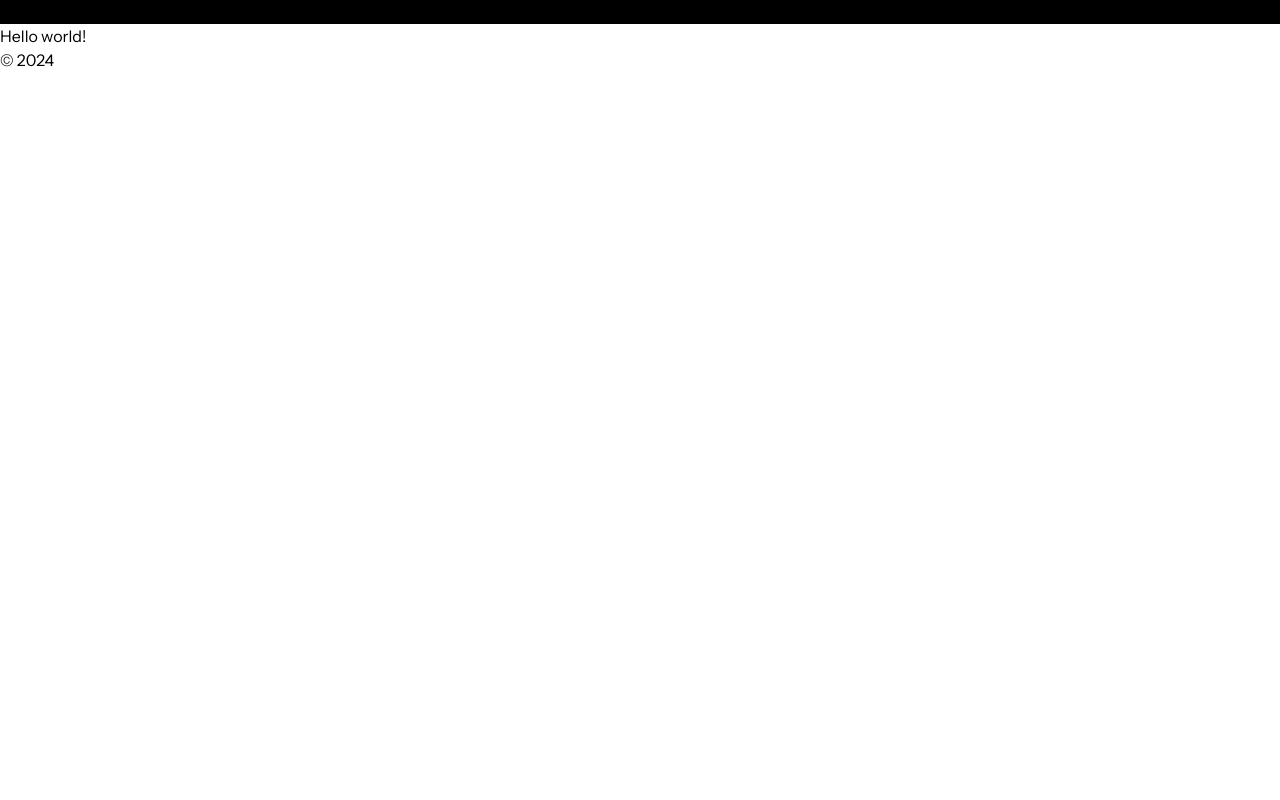
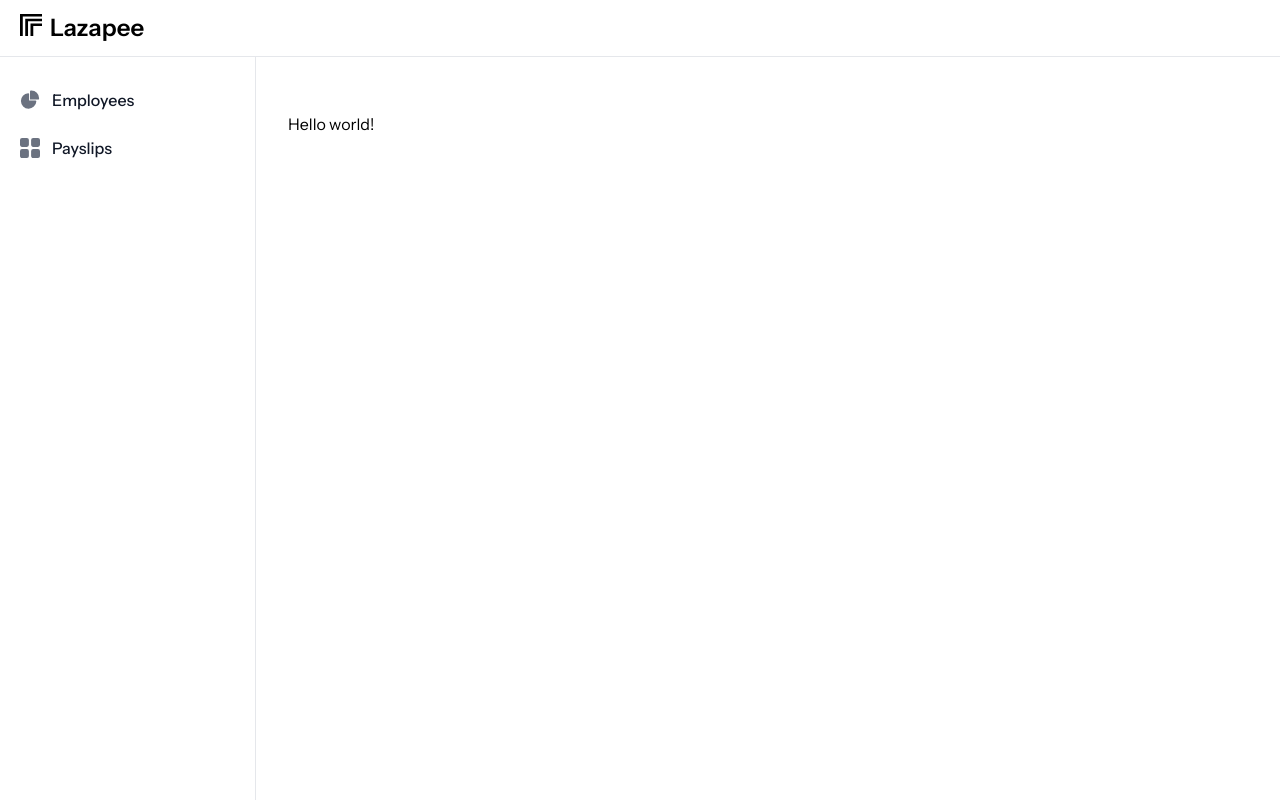
Before and after one commit to kirpnlbr/Final-Project, a Django app: page / in a window 1280 px wide. Run offline with Django 5.2, Linux system fonts and the light colour scheme; some libraries are stand-ins or nearby versions.

Commit message:
feat: update base.html

```diff
--- a/Lazapee/payroll_app/templates/payroll_app/base.html
+++ b/Lazapee/payroll_app/templates/payroll_app/base.html
@@ -12,20 +12,59 @@
         {% tailwind_css %}
     </head>
     <body>
-        <nav class="bg-black justify-center">
-            <div class="">
-                <a href="/" class="">Lazapee</a>
-                <a href=""></a>
+      <nav class="fixed top-0 z-50 w-full bg-white border-b border-gray-200 dark:bg-gray-800 dark:border-gray-700">
+         <div class="px-3 py-3 lg:px-5 lg:pl-3">
+            <div class="flex items-center">
+               <!-- Lazapee -->
+               <div class="flex items-center justify-start rtl:justify-end h-full">
+                  <a href="/" class="flex ms-2 md:me-24">
+                     <svg width="22" height="22" viewBox="0 0 726 726" fill="#000" xmlns="http://www.w3.org/2000/svg"  style="transform: translateY(0.125rem);">
+                        <g clip-path="url(#clip0_1_3)">
+                        <path d="M726 310.438V392.476H438.068V726H346.302V310.438H726Z" fill="#000"/>
+                        <path d="M726 155.219V237.402H264.845V726H173.078V155.219H726Z" fill="#000"/>
+                        <path d="M726 0V82.1832H91.7664V726H0V0H726Z" fill="#000"/>
+                        </g>
+                        <defs>
+                        <clipPath id="clip0_1_3">
+                        <rect width="726" height="726" fill="#000"/>
+                        </clipPath>
+                        </defs>
+                        </svg>
+                     <span class="ml-2 text-xl font-semibold sm:text-2xl whitespace-nowrap dark:text-white">Lazapee</span>
+                  </a>
+               </div>
             </div>
-        </nav>
-        <div class="container">
-            <div class="row">
-                {% block content %}
-                {% endblock %}
-            </div>
-        </div>
-        <footer class="">
-            <div class="">&copy; 2024</div>
-        </footer>
+         </div>
+      </nav>
+      <aside id="logo-sidebar" class="fixed top-0 left-0 z-40 w-64 h-screen pt-20 transition-transform -translate-x-full bg-white border-r border-gray-200 sm:translate-x-0 dark:bg-gray-800 dark:border-gray-700" aria-label="Sidebar">
+         <div class="h-full px-3 pb-4 overflow-y-auto bg-white dark:bg-gray-800">
+            <ul class="space-y-2 font-medium">
+               <li>
+                  <a href="#" class="flex items-center p-2 text-gray-900 rounded-lg dark:text-white hover:bg-gray-100 dark:hover:bg-gray-700 group">
+                     <svg class="w-5 h-5 text-gray-500 transition duration-75 dark:text-gray-400 group-hover:text-gray-900 dark:group-hover:text-white" aria-hidden="true" xmlns="http://www.w3.org/2000/svg" fill="currentColor" viewBox="0 0 22 21">
+                        <path d="M16.975 11H10V4.025a1 1 0 0 0-1.066-.998 8.5 8.5 0 1 0 9.039 9.039.999.999 0 0 0-1-1.066h.002Z"/>
+                        <path d="M12.5 0c-.157 0-.311.01-.565.027A1 1 0 0 0 11 1.02V10h8.975a1 1 0 0 0 1-.935c.013-.188.028-.374.028-.565A8.51 8.51 0 0 0 12.5 0Z"/>
+                     </svg>
+                     <span class="ms-3">Employees</span>
+                  </a>
+               </li>
+               <li>
+                  <a href="#" class="flex items-center p-2 text-gray-900 rounded-lg dark:text-white hover:bg-gray-100 dark:hover:bg-gray-700 group">
+                     <svg class="flex-shrink-0 w-5 h-5 text-gray-500 transition duration-75 dark:text-gray-400 group-hover:text-gray-900 dark:group-hover:text-white" aria-hidden="true" xmlns="http://www.w3.org/2000/svg" fill="currentColor" viewBox="0 0 18 18">
+                        <path d="M6.143 0H1.857A1.857 1.857 0 0 0 0 1.857v4.286C0 7.169.831 8 1.857 8h4.286A1.857 1.857 0 0 0 8 6.143V1.857A1.857 1.857 0 0 0 6.143 0Zm10 0h-4.286A1.857 1.857 0 0 0 10 1.857v4.286C10 7.169 10.831 8 11.857 8h4.286A1.857 1.857 0 0 0 18 6.143V1.857A1.857 1.857 0 0 0 16.143 0Zm-10 10H1.857A1.857 1.857 0 0 0 0 11.857v4.286C0 17.169.831 18 1.857 18h4.286A1.857 1.857 0 0 0 8 16.143v-4.286A1.857 1.857 0 0 0 6.143 10Zm10 0h-4.286A1.857 1.857 0 0 0 10 11.857v4.286c0 1.026.831 1.857 1.857 1.857h4.286A1.857 1.857 0 0 0 18 16.143v-4.286A1.857 1.857 0 0 0 16.143 10Z"/>
+                     </svg>
+                     <span class="flex-1 ms-3 whitespace-nowrap">Payslips</span>
+                  </a>
+               </li>
+            </ul>
+         </div>
+      </aside>
+      <!-- Main -->
+      <div class="p-8 sm:ml-64">
+         <div class="p-4 mt-12"></div>
+            {% block content %}
+            {% endblock %}
+         </div>
+      </div>
     </body>
 </html>
```
